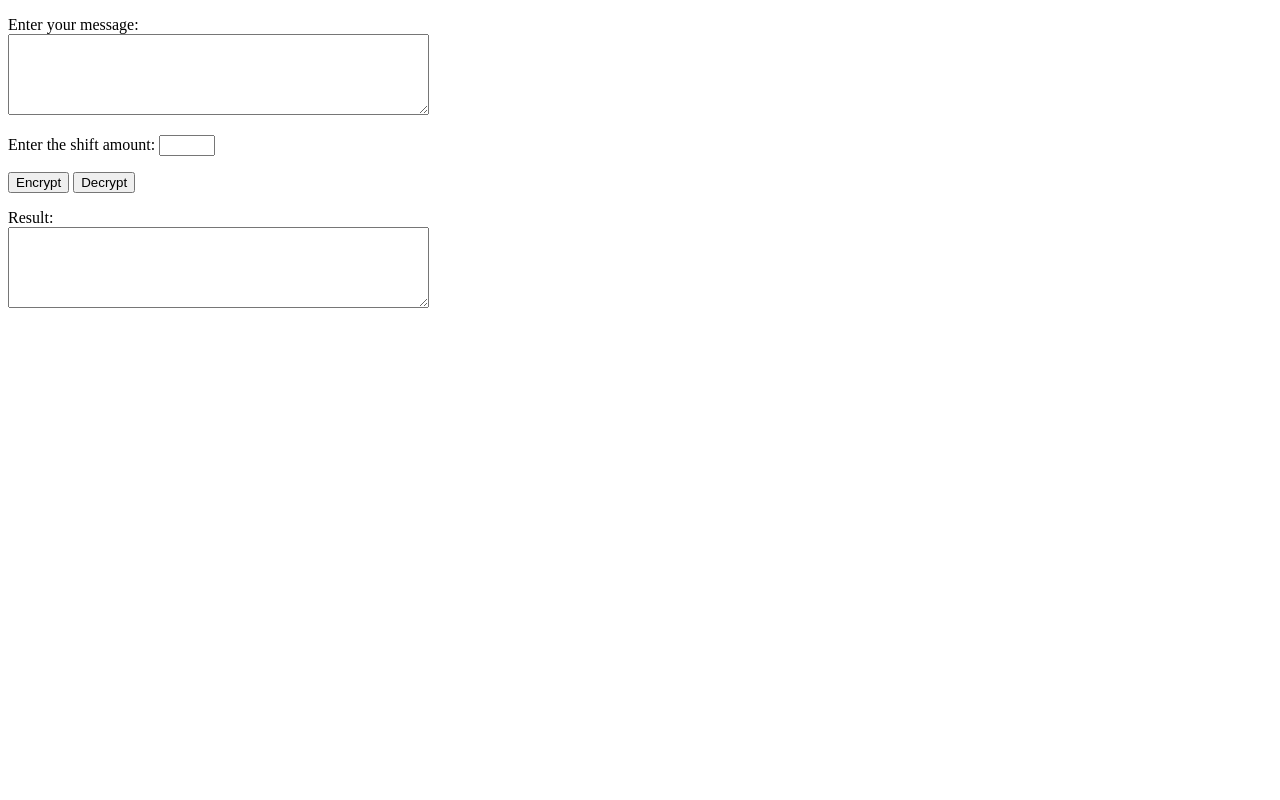
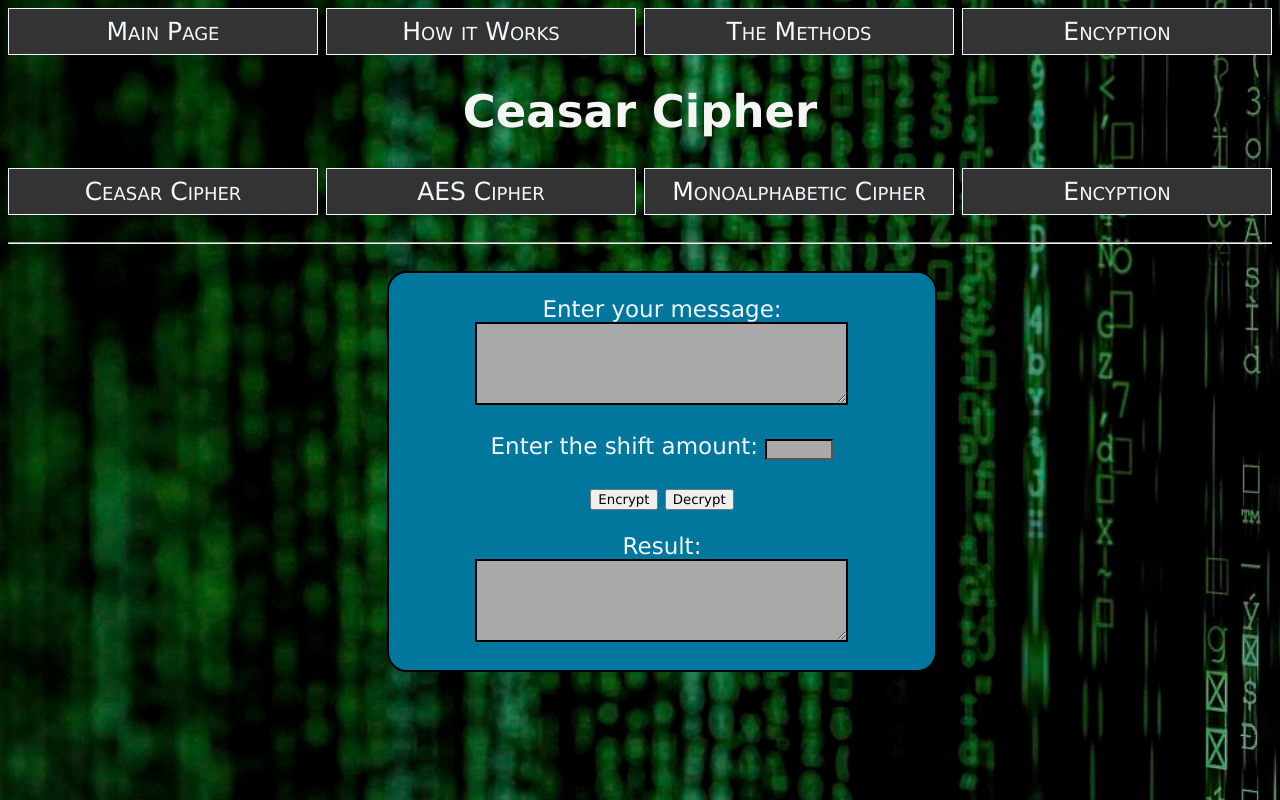
Before and after one commit to Mkingsley16/BrickHack, a website: page ceasar.html in a window 1280 px wide. Drawn offline with Linux system fonts and the light colour scheme.

Commit message:
cipher styles

```diff
--- a/assets/css/style.css
+++ b/assets/css/style.css
@@ -66,3 +66,15 @@ html {
     -o-background-size: cover;
     background-size: cover;
   }
+
+
+  textarea,input{
+    border-color: black ;
+    border-width: 2px;
+    background-color:darkgrey;
+  }
+
+  #encryption{
+    width:40%;
+    margin:0 30%;
+  }
--- a/ceasar.html
+++ b/ceasar.html
@@ -1,9 +1,35 @@
 <!DOCTYPE html>
 <html>
-  <head>
-    <title>BrickHack Encryption/Decryption Website</title>
-  </head>
+    <head>
+		<meta charset="UTF-8">
+		<meta http-equiv="X-UA-Compatible" content="IE=edge">
+		<meta name="viewport" content="width=device-width, initial-scale=1.0">
+		<link href = "./assets/css/style.css" rel = "stylesheet" type ="text/css">
+		<title>BrickHack Encryption Webpage</title>
+	</head>
   <body>
+	<header>
+        <nav>
+        <a href="index.html">Main Page</a>
+        <a href ="how.html">How it Works</a>
+        <a href="methods.html">The Methods</a>
+        <a href="encryption.html">Encyption</a>
+
+        </nav>
+        <h1>
+            Ceasar Cipher
+        </h1>
+    </header>
+    <nav>
+    <a href="ceasar.html">Ceasar Cipher</a>
+    <a href ="aes.html">AES Cipher</a>
+    <a href="monoalphabetic.html">Monoalphabetic Cipher</a>
+    <a href="encryption.html">Encyption</a>
+    </nav>
+	<br>
+	<hr>
+	<br>
+	<article id="encryption">
     <p>
       <label for="message">Enter your message:</label><br>
       <textarea id="message" rows="5" cols="50"></textarea>
@@ -67,5 +93,6 @@ function encrypt() {
 			document.getElementById("result").value = result;
 		}
     </script>
+	</article>
   </body>
 </html>
```
Also changed, not shown: encryption.html (+9 -3 lines).
